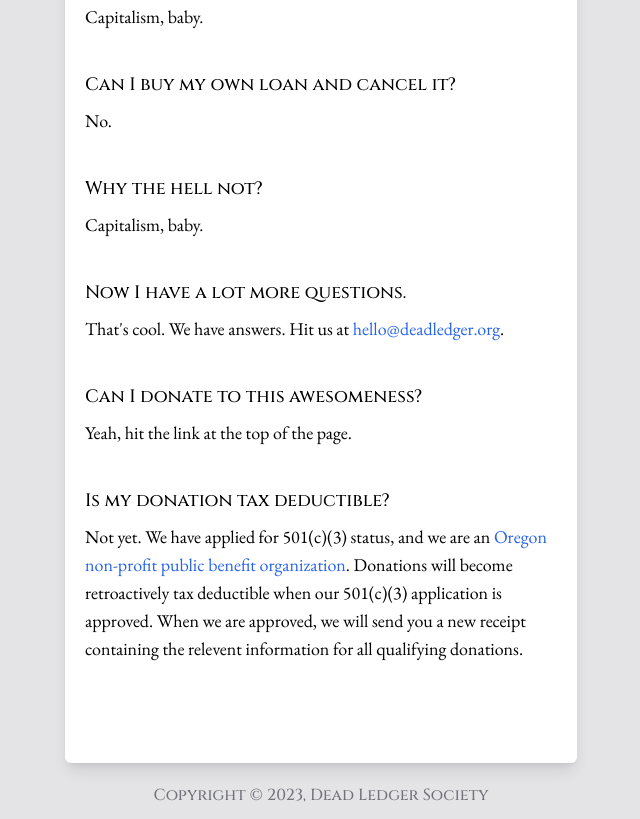
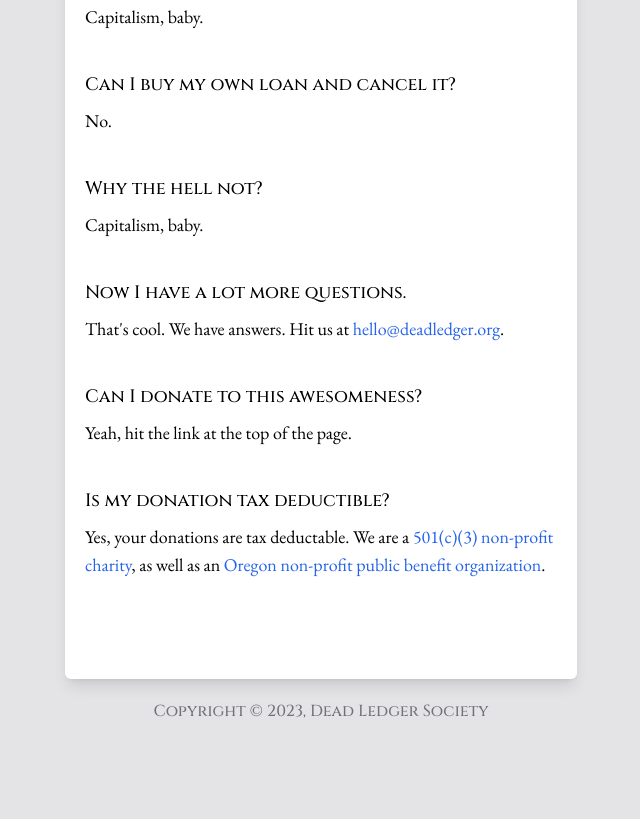
Before and after one commit to deadledger/website, a plain HTML site: page index.html in a window 1280 px wide. Shown: the part 2228-3047 px from the top of the page, without its empty margins (319-959 px from the left). After the commit the page ends 2963 px from the top, so only its background shows below. Drawn offline with nearby package versions, Linux system fonts and the light colour scheme.

Commit message:
adding 501c3 notice!

```diff
--- a/index.html
+++ b/index.html
@@ -97,7 +97,7 @@
 
       <h3>Is my donation tax deductible?</h3>
       <p>
-        Not yet. We have applied for 501(c)(3) status, and we are an <a href="https://egov.sos.state.or.us/br/pkg_web_name_srch_inq.show_detl?p_be_rsn=2415516&p_srce=BR_INQ&p_print=FALSE">Oregon non-profit public benefit organization</a>. Donations will become retroactively tax deductible when our 501(c)(3) application is approved. When we are approved, we will send you a new receipt containing the relevent information for all qualifying donations.
+      Yes, your donations are tax deductable. We are a <a href="/2023-501c3-Notice.pdf">501(c)(3) non-profit charity</a>, as well as an <a href="https://egov.sos.state.or.us/br/pkg_web_name_srch_inq.show_detl?p_be_rsn=2415516&p_srce=BR_INQ&p_print=FALSE">Oregon non-profit public benefit organization</a>.
       </p>
     </div>
 
```
Also changed, not shown: 1 other file.
